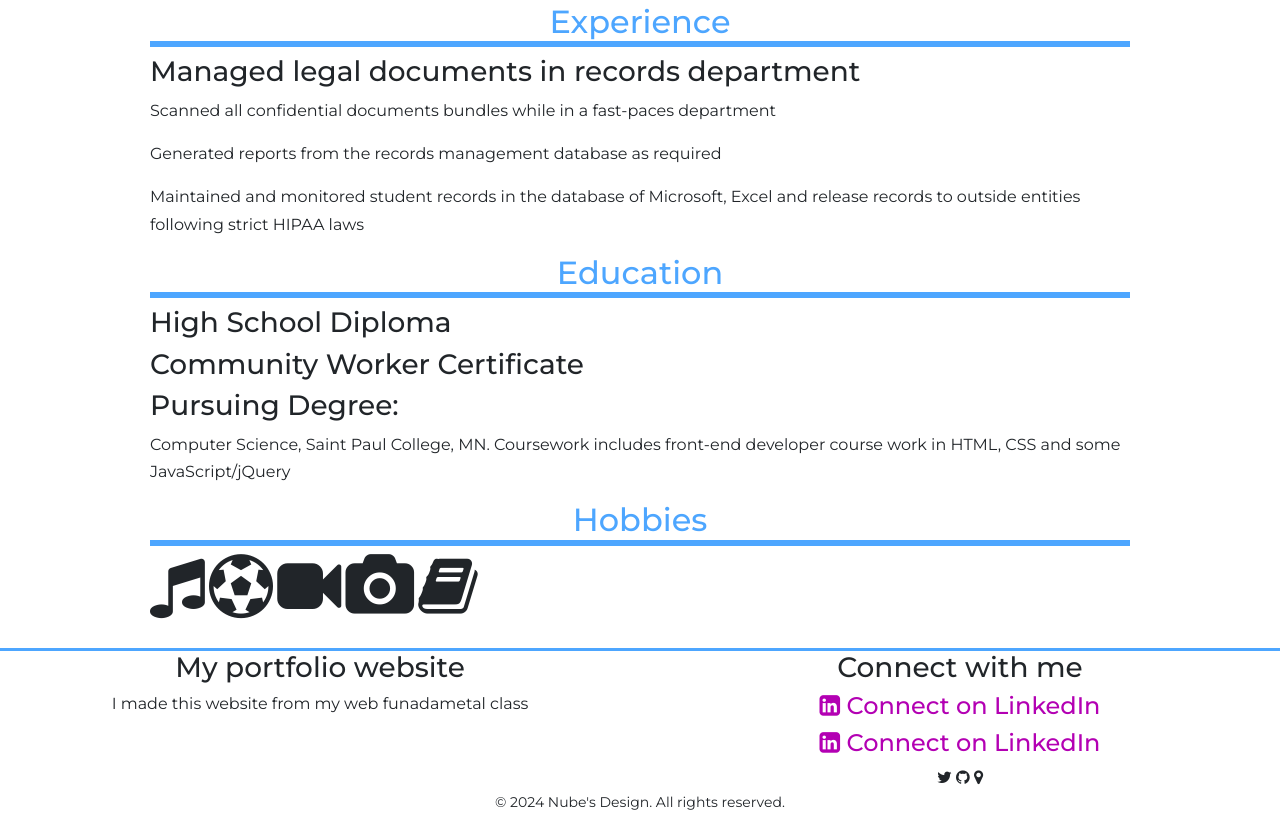
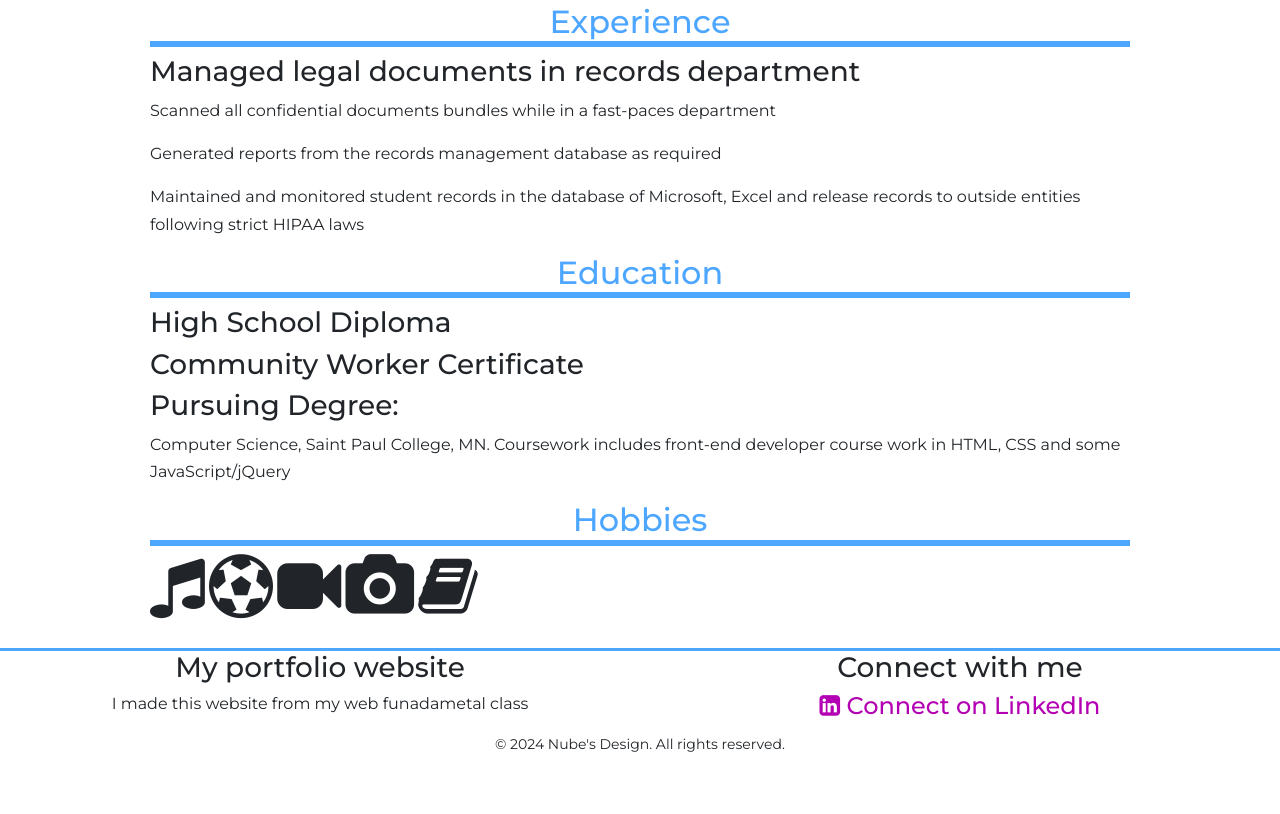
Before and after one commit to luna-romero/resume, a plain HTML site: page resume.html in a window 1280 px wide. Shown: the part 614-1428 px from the top of the page. After the commit the page ends 1370 px from the top, so only its background shows below. Drawn offline with nearby package versions, Linux system fonts and the light colour scheme.

Commit message:
Add files via upload

```diff
--- a/resume.html
+++ b/resume.html
@@ -67,30 +67,30 @@
 	<footer>
 		<div class="container-fluid">
 			<div class="row footer1000">
+
 				<div class="col-sm-6">
 					<h3> My portfolio website</h3>
-						<p> I made this website from my web funadametal class</p>
+					<p> I made this website from my web funadametal class</p>
 
 				</div>
 					<div class="col-sm-6">
-						<h3>Connect with me</h3>
-						<a href="https://www.linkedin.com/in/metoxen/" target="_blank">
+					<h3>Connect with me</h3>
+
+					<a href="https://www.https://www.linkedin.com/in/nuberomero/" target="_blank">
        					<h4><i class="fa fa-linkedin-square" aria-hidden="true"></i>   Connect on LinkedIn</h4>
 
-						</a>
-							<a href="https://www.linkedin.com/in/metoxen/" target="_blank">
-       						<h4><i class="fa fa-linkedin-square" aria-hidden="true"></i>   Connect on LinkedIn</h4>
-							</a>
-							<i class="fa fa-twitter" aria-hidden="true"></i>
-							<i class="fa fa-github" aria-hidden="true"></i>
-							<i class="fa fa-map-marker" aria-hidden="true"></i>
-							</a>
+					</a>
+
+
+					</a>
 					</div>
 				</div>
 			</div>
 
 			<small>&copy; 2024 Nube's Design. All rights reserved.</small>
-	</footer>
+
+
+		</footer>
 			<!--jQuery, Popper, and Bootstrap Javascript files-->
 			<script src="https://cdn.jsdelivr.net/npm/jquery@3.6.0/dist/jquery.slim.min.js"></script>
 			<script src="https://cdn.jsdelivr.net/npm/popper.js@1.16.1/dist/umd/popper.min.js"></script>
```
Also changed, not shown: contact.html (+2 -7 lines), game.html (+2 -7 lines).
